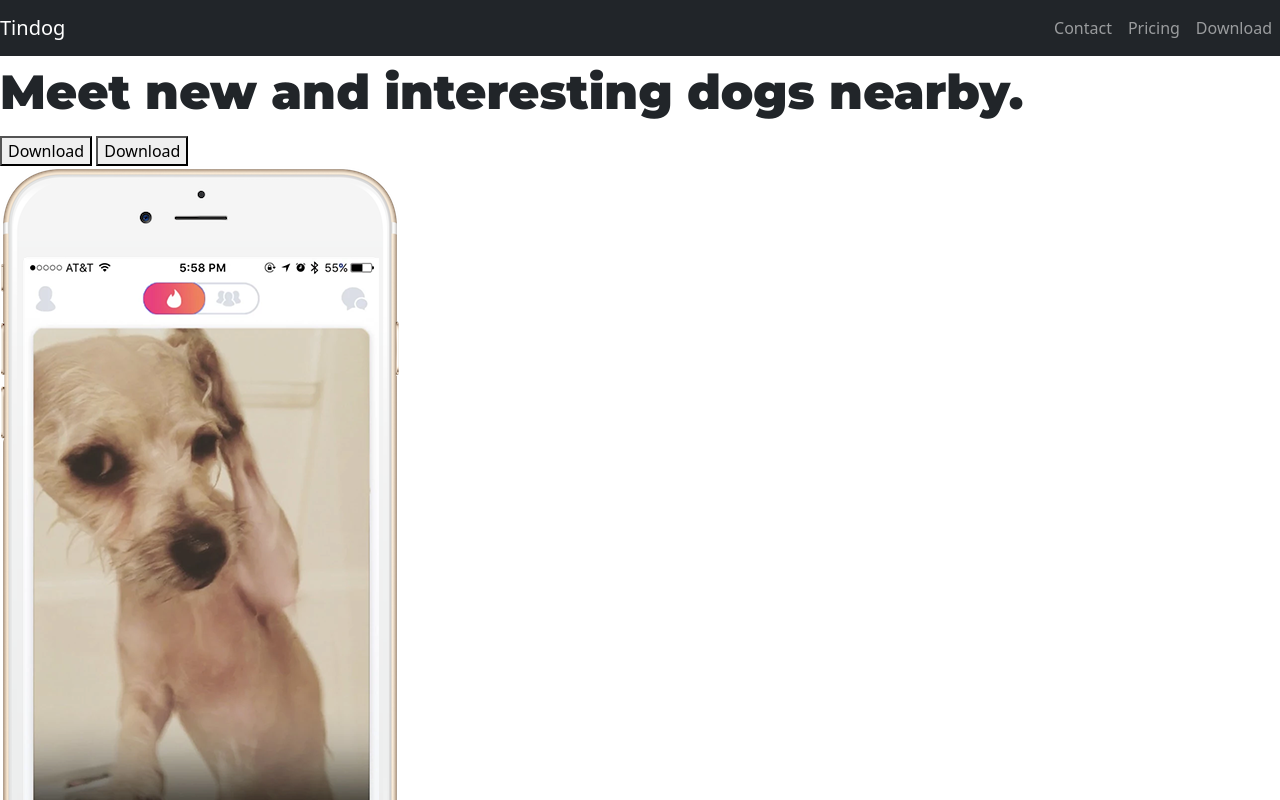
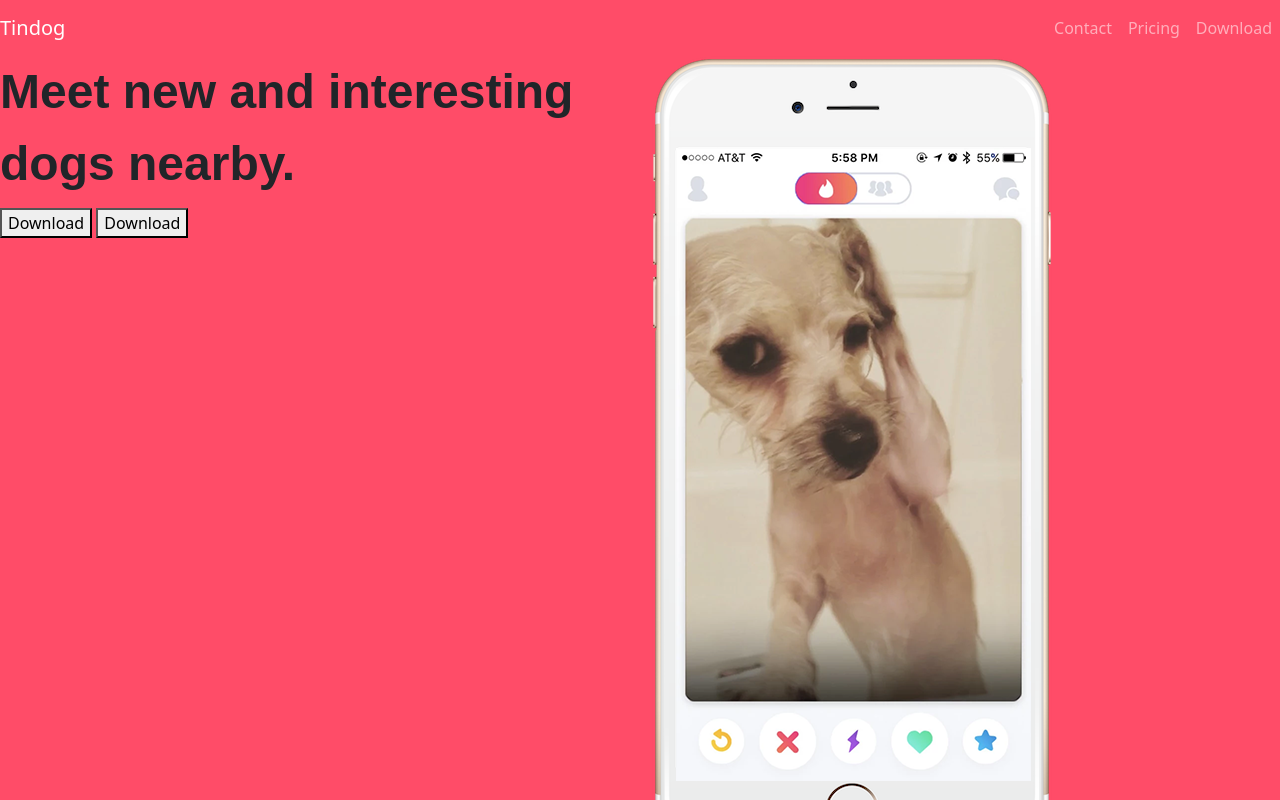
Before and after one commit to GosGko/TinDog, a plain HTML site: page index.html in a window 1280 px wide. Shown: the top 800 px of the page. Drawn offline with nearby package versions, Linux system fonts and the light colour scheme.

Commit message:
col-lg-6

```diff
--- a/css/styles.css
+++ b/css/styles.css
@@ -1,6 +1,10 @@
 h1 {
-    font-family: 'Montserrat', sans-serif;
+    font-family: 'Montserrat-Black', sans-serif;
     font-size: 3rem;
     line-height: 1.5;
     font-weight: 900;
 }
+
+#title {
+    background-color: #ff4c68;
+}
--- a/index.html
+++ b/index.html
@@ -13,6 +13,9 @@
   <link rel="preconnect" href="https://fonts.googleapis.com">
   <link rel="preconnect" href="https://fonts.gstatic.com" crossorigin>
   <link href="https://fonts.googleapis.com/css2?family=Montserrat:wght@100;400;900&display=swap" rel="stylesheet">
+  <link rel="preconnect" href="https://fonts.googleapis.com">
+  <link rel="preconnect" href="https://fonts.gstatic.com" crossorigin>
+  <link href="https://fonts.googleapis.com/css2?family=Ubuntu&display=swap" rel="stylesheet">
   <link rel="stylesheet" href="css/styles.css">
 </head>
 
@@ -21,7 +24,7 @@
 
     <!-- Nav Bar -->
 
-    <nav class="navbar bg-dark navbar-expand-lg navbar-dark">
+    <nav class="navbar navbar-expand-lg navbar-dark">
       <a class="navbar-brand" href="">Tindog</a>
        <button class="navbar-toggler" type="button" data-toggle="collapse" data-target="#navbarSupportedContent" aria-controls="navbarSupportedContent" aria-expanded="false" aria-label="Toggle navigation">
       <span class="navbar-toggler-icon"></span>
@@ -45,14 +48,15 @@
 
 
     <!-- Title -->
-
-    <div>
-      <h1>Meet new and interesting dogs nearby.</h1>
-      <button type="button">Download</button>
-      <button type="button">Download</button>
-    </div>
-    <div>
-      <img src="images/iphone6.png" alt="iphone-mockup">
+    <div class="row">
+      <div class="col-lg-6">
+        <h1>Meet new and interesting dogs nearby.</h1>
+        <button type="button">Download</button>
+        <button type="button">Download</button>
+      </div>
+      <div class="col-lg-6">
+        <img src="images/iphone6.png" alt="iphone-mockup">
+      </div>
     </div>
 
   </section>
```
